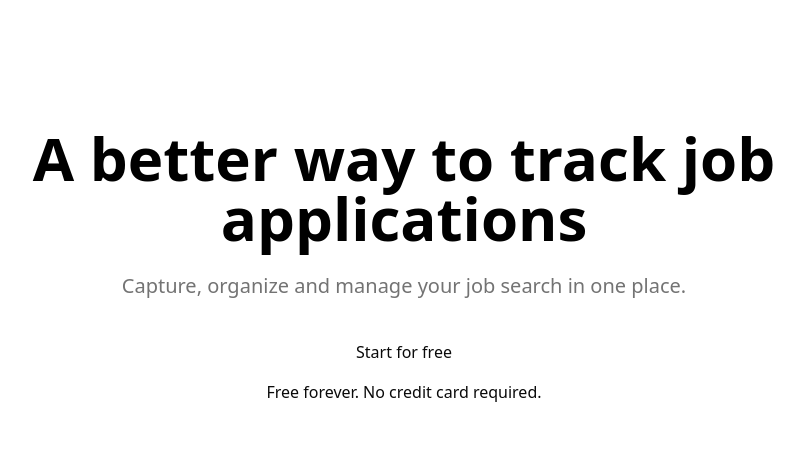
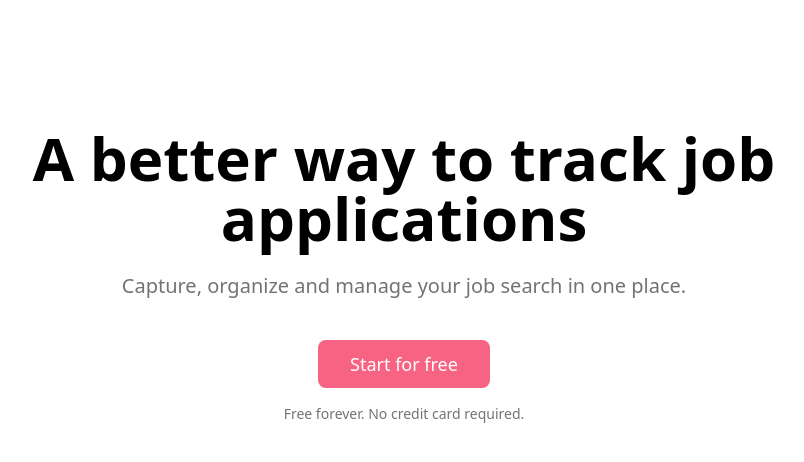
Before and after one commit to Akshay2996/job-application-tracker, a Next.js app: page / in a window 1280 px wide. Shown: the top 462 px of the page, without its empty margins (236-1040 px from the left). Built offline with nearby package versions, Linux system fonts and the light colour scheme.

Commit message:
Added button component using shadcn

```diff
--- a/app/page.tsx
+++ b/app/page.tsx
@@ -1,3 +1,4 @@
+import { Button } from "@/components/ui/button";
 import Image from "next/image";
 
 export default function Home() {
@@ -14,8 +15,12 @@
               Capture, organize and manage your job search in one place.
             </p>
             <div className="flex flex-col items-center gap-4">
-              <button>Start for free</button>
-              <p>Free forever. No credit card required.</p>
+              <Button size="lg" className="h-12 px-8 text-lg font-medium">
+                Start for free
+              </Button>
+              <p className="text-sm text-muted-foreground">
+                Free forever. No credit card required.
+              </p>
             </div>
           </div>
         </section>
--- /dev/null
+++ b/components/ui/button.tsx
@@ -0,0 +1,64 @@
+import * as React from "react"
+import { Slot } from "@radix-ui/react-slot"
+import { cva, type VariantProps } from "class-variance-authority"
+
+import { cn } from "@/lib/utils"
+
+const buttonVariants = cva(
+  "inline-flex items-center justify-center gap-2 whitespace-nowrap rounded-md text-sm font-medium transition-all disabled:pointer-events-none disabled:opacity-50 [&_svg]:pointer-events-none [&_svg:not([class*='size-'])]:size-4 shrink-0 [&_svg]:shrink-0 outline-none focus-visible:border-ring focus-visible:ring-ring/50 focus-visible:ring-[3px] aria-invalid:ring-destructive/20 dark:aria-invalid:ring-destructive/40 aria-invalid:border-destructive",
+  {
+    variants: {
+      variant: {
+        default: "bg-primary text-primary-foreground hover:bg-primary/90",
+        destructive:
+          "bg-destructive text-white hover:bg-destructive/90 focus-visible:ring-destructive/20 dark:focus-visible:ring-destructive/40 dark:bg-destructive/60",
+        outline:
+          "border bg-background shadow-xs hover:bg-accent hover:text-accent-foreground dark:bg-input/30 dark:border-input dark:hover:bg-input/50",
+        secondary:
+          "bg-secondary text-secondary-foreground hover:bg-secondary/80",
+        ghost:
+          "hover:bg-accent hover:text-accent-foreground dark:hover:bg-accent/50",
+        link: "text-primary underline-offset-4 hover:underline",
+      },
+      size: {
+        default: "h-9 px-4 py-2 has-[>svg]:px-3",
+        xs: "h-6 gap-1 rounded-md px-2 text-xs has-[>svg]:px-1.5 [&_svg:not([class*='size-'])]:size-3",
+        sm: "h-8 rounded-md gap-1.5 px-3 has-[>svg]:px-2.5",
+        lg: "h-10 rounded-md px-6 has-[>svg]:px-4",
+        icon: "size-9",
+        "icon-xs": "size-6 rounded-md [&_svg:not([class*='size-'])]:size-3",
+        "icon-sm": "size-8",
+        "icon-lg": "size-10",
+      },
+    },
+    defaultVariants: {
+      variant: "default",
+      size: "default",
+    },
+  }
+)
+
+function Button({
+  className,
+  variant = "default",
+  size = "default",
+  asChild = false,
+  ...props
+}: React.ComponentProps<"button"> &
+  VariantProps<typeof buttonVariants> & {
+    asChild?: boolean
+  }) {
+  const Comp = asChild ? Slot : "button"
+
+  return (
+    <Comp
+      data-slot="button"
+      data-variant={variant}
+      data-size={size}
+      className={cn(buttonVariants({ variant, size, className }))}
+      {...props}
+    />
+  )
+}
+
+export { Button, buttonVariants }
```
